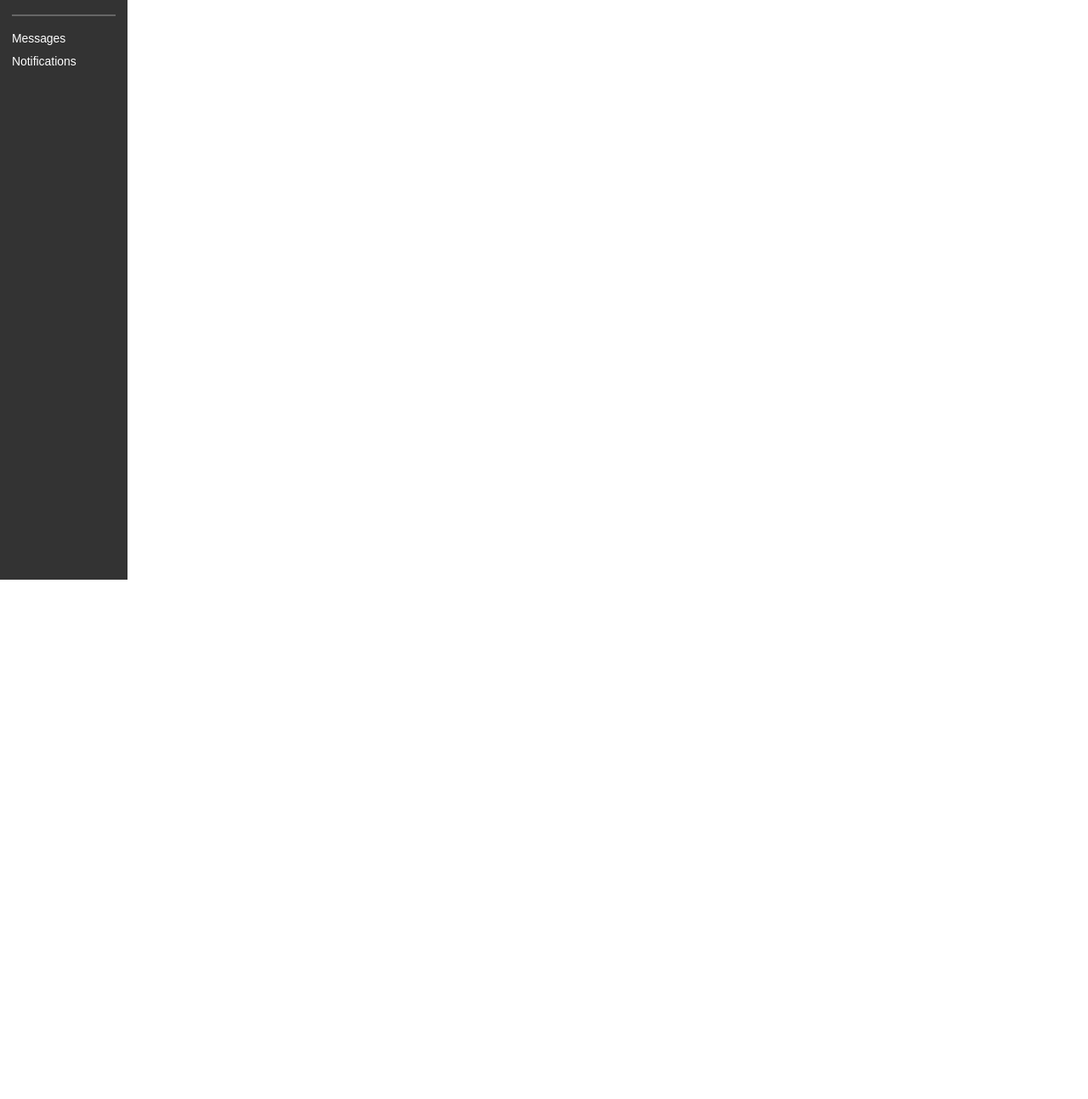
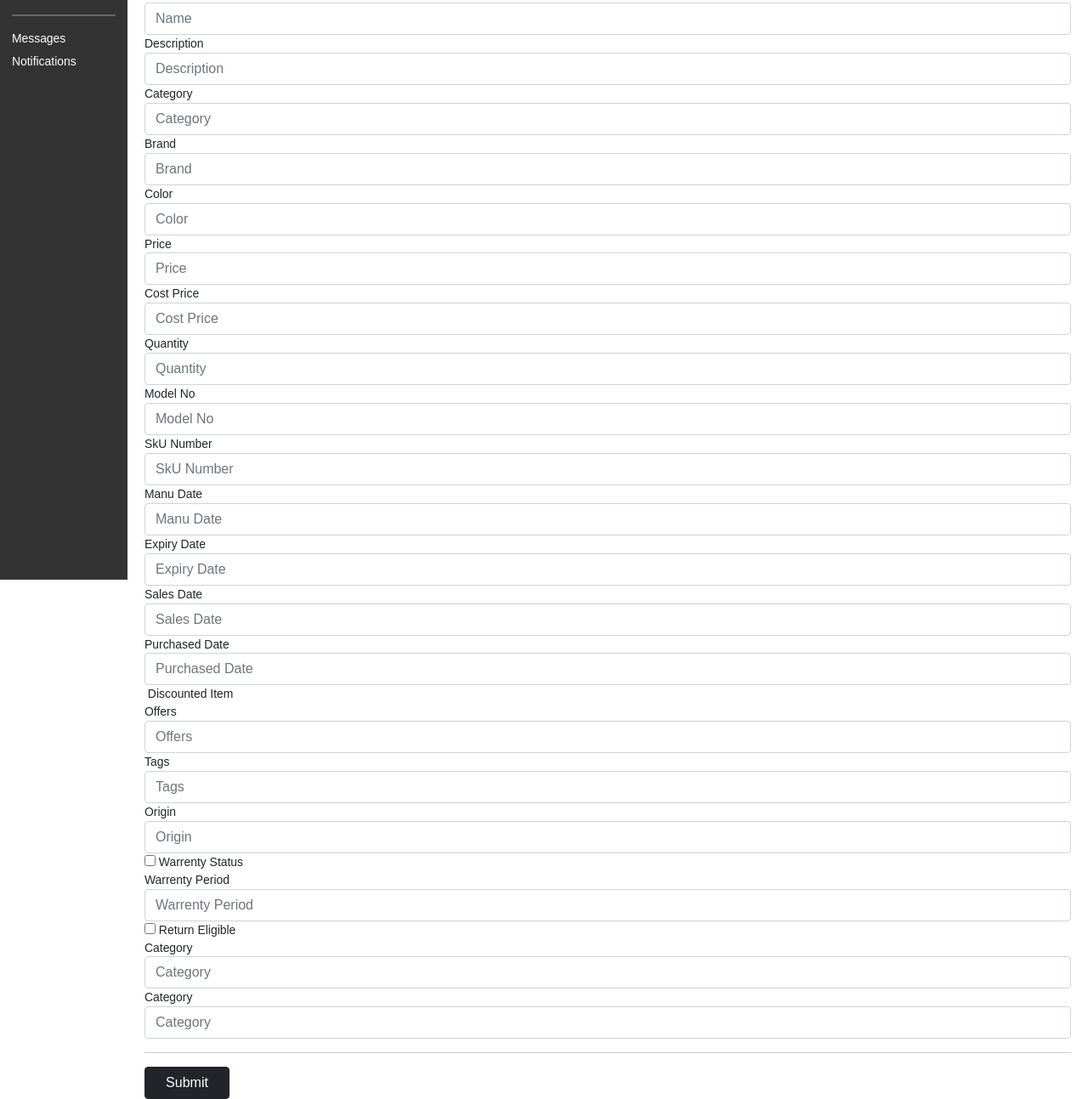
Before and after one commit to Jenis313/eshop-web, a React app: page /add_product in a window 1280 px wide. Shown: the part 160-1453 px from the top of the page at 85% size. Before the commit the page ends 800 px from the top, so only its background shows below. Built offline with nearby package versions, Linux system fonts and the light colour scheme; no server answers; sample sign-in values are in the browser's storage.

Commit message:
add product form

```diff
--- a/src/components/Products/AddProduct/AddProduct.component.js
+++ b/src/components/Products/AddProduct/AddProduct.component.js
@@ -1,4 +1,5 @@
 import React, {Component} from "react";
+import { ProductForm } from "../ProductForm/ProductForm.component";
 class AddProduct extends Component{
     constructor (){
         super()
@@ -6,11 +7,17 @@ class AddProduct extends Component{
             isSubmitting : false
         }
     }
+    add(data){
+        console.log('data in product component', data)
+    }
     render(){
         return (
-            <div>
-                <p>Add Products</p>
-            </div>
+            <ProductForm
+                title = "Add Product"
+                description = "Add details"
+                isSubmitting = {this.state.isSubmitting}
+                submitCallback = {this.add}
+            ></ProductForm>
         )
     }
 
--- a/src/components/Products/ProductForm/ProductForm.component.js
+++ b/src/components/Products/ProductForm/ProductForm.component.js
@@ -1,5 +1,6 @@
 // This will be responsiable for both creating and editing product
 import React, {Component} from "react";
+import SubmitButton from "../../Common/SubmitBtn/SubmitBtn.component";
 
 const defaultForm = {
 name : '',
@@ -46,15 +47,113 @@ export class ProductForm extends Component{
             error : {
                 ...defaultForm
             },
-            isValidFform : false
+            isValidForm : false
         }
+        this.handleSubmit = this.handleSubmit.bind(this)
+        this.handleChange = this.handleChange.bind(this)
+    }
+    handleChange(e){
+        let {name, value, type, checked} = e.target;
+        if(type === 'checked'){
+            value = checked
+        }
+        this.setState((prevState) => (
+            {
+                data: {
+                    ...prevState.data,
+                    [name]: value
+                }
+            }
+        ), () => {
+            this.validateForm(name)
+        })
+    }
+
+    validateForm(fieldName){
+        // TODO
+    }
+
+    handleSubmit(e){
+        e.preventDefault();
+        this.props.submitCallback(this.state.data)
     }
     render(){
+        const {title, description, isSubmitting} = this.props;
         return (
             <>
-                <h2>Title</h2>
-                <p>description</p>
-                <form className = "form-group" noValidate></form>
+                <h2>{title}</h2>
+                <p>{description}</p>
+                <form className = "form-group" onSubmit = {this.handleSubmit} noValidate>
+                    <label>Name</label>
+                    <input type = 'text' name = 'name' placeholder = "Name" className = 'form-control' onChange = {this.handleChange}></input>
+
+                    <label>Description</label>
+                    <input type = 'text' name = 'description' placeholder = "Description" className = 'form-control' onChange = {this.handleChange}></input>
+
+                    <label>Category</label>
+                    <input type = 'text' name = 'category' placeholder = "Category" className = 'form-control' onChange = {this.handleChange}></input>
+
+                    <label>Brand</label>
+                    <input type = 'text' name = 'brand' placeholder = "Brand" className = 'form-control' onChange = {this.handleChange}></input>
+
+                    <label>Color</label>
+                    <input type = 'text' name = 'color' placeholder = "Color" className = 'form-control' onChange = {this.handleChange}></input>
+
+                    <label>Price</label>
+                    <input type = 'text' name = 'price' placeholder = "Price" className = 'form-control' onChange = {this.handleChange}></input>
+
+                    <label>Cost Price</label>
+                    <input type = 'text' name = 'costPrice' placeholder = "Cost Price" className = 'form-control' onChange = {this.handleChange}></input>
+
+                    <label>Quantity</label>
+                    <input type = 'text' name = 'Quantity' placeholder = "Quantity" className = 'form-control' onChange = {this.handleChange}></input>
+
+                    <label>Model No</label>
+                    <input type = 'text' name = 'modelNo' placeholder = "Model No" className = 'form-control' onChange = {this.handleChange}></input>
+
+                    <label>SkU Number</label>
+                    <input type = 'text' name = 'sku' placeholder = "SkU Number" className = 'form-control' onChange = {this.handleChange}></input>
+                    <label>Manu Date</label>
+                    <input type = 'text' name = 'manuDate' placeholder = "Manu Date" className = 'form-control' onChange = {this.handleChange}></input>
+                    <label>Expiry Date</label>
+                    <input type = 'text' name = 'expiryDate' placeholder = "Expiry Date" className = 'form-control' onChange = {this.handleChange}></input>
+                    <label>Sales Date</label>
+                    <input type = 'text' name = 'salesDate' placeholder = "Sales Date" className = 'form-control' onChange = {this.handleChange}></input>
+                    <label>Purchased Date</label>
+                    <input type = 'text' name = 'purchasedDate' placeholder = "Purchased Date" className = 'form-control' onChange = {this.handleChange}></input>
+
+                    <label>&nbsp;Discounted Item</label>
+                    <br />
+                    <label>Offers</label>
+                    <input type="text" name="offers" placeholder="Offers" className="form-control" onChange={this.handleChange}></input>
+                    <label>Tags</label>
+                    <input type="text" name="tags" placeholder="Tags" className="form-control" onChange={this.handleChange}></input>
+                    <label>Origin</label>
+                    <input type="text" name="origin" placeholder="Origin" className="form-control" onChange={this.handleChange}></input>
+                    <input type="checkbox" checked={false} name="warrentyStatus" onChange={this.handleChange}></input>
+                    <label> &nbsp;Warrenty Status</label>
+                    <br />
+
+                    <label>Warrenty Period</label>
+                    <input type="text" name="warrentyPeriod" placeholder="Warrenty Period" className="form-control" onChange={this.handleChange}></input>
+                    <input type="checkbox" checked={false} name="isReturnEligible" onChange={this.handleChange}></input>
+                    <label> &nbsp;Return Eligible</label>
+                    <br></br>
+
+
+
+
+                    <label>Category</label>
+                    <input type = 'text' name = 'category' placeholder = "Category" className = 'form-control' onChange = {this.handleChange}></input>
+                    <label>Category</label>
+                    <input type = 'text' name = 'category' placeholder = "Category" className = 'form-control' onChange = {this.handleChange}></input>
+                    <hr />
+
+                    <SubmitButton
+                        isSubmitting = {isSubmitting}
+                        isDisabled = {this.state.isValidForm}
+                    ></SubmitButton>
+                </form>
             </>
         )
     }
--- a/src/components/global_styles.css
+++ b/src/components/global_styles.css
@@ -4,5 +4,6 @@
 .display-main{
     margin-left: 150px;
     padding-left: 20px;
+    padding-right: 20px;
     padding-top: 1em;
 }
```
